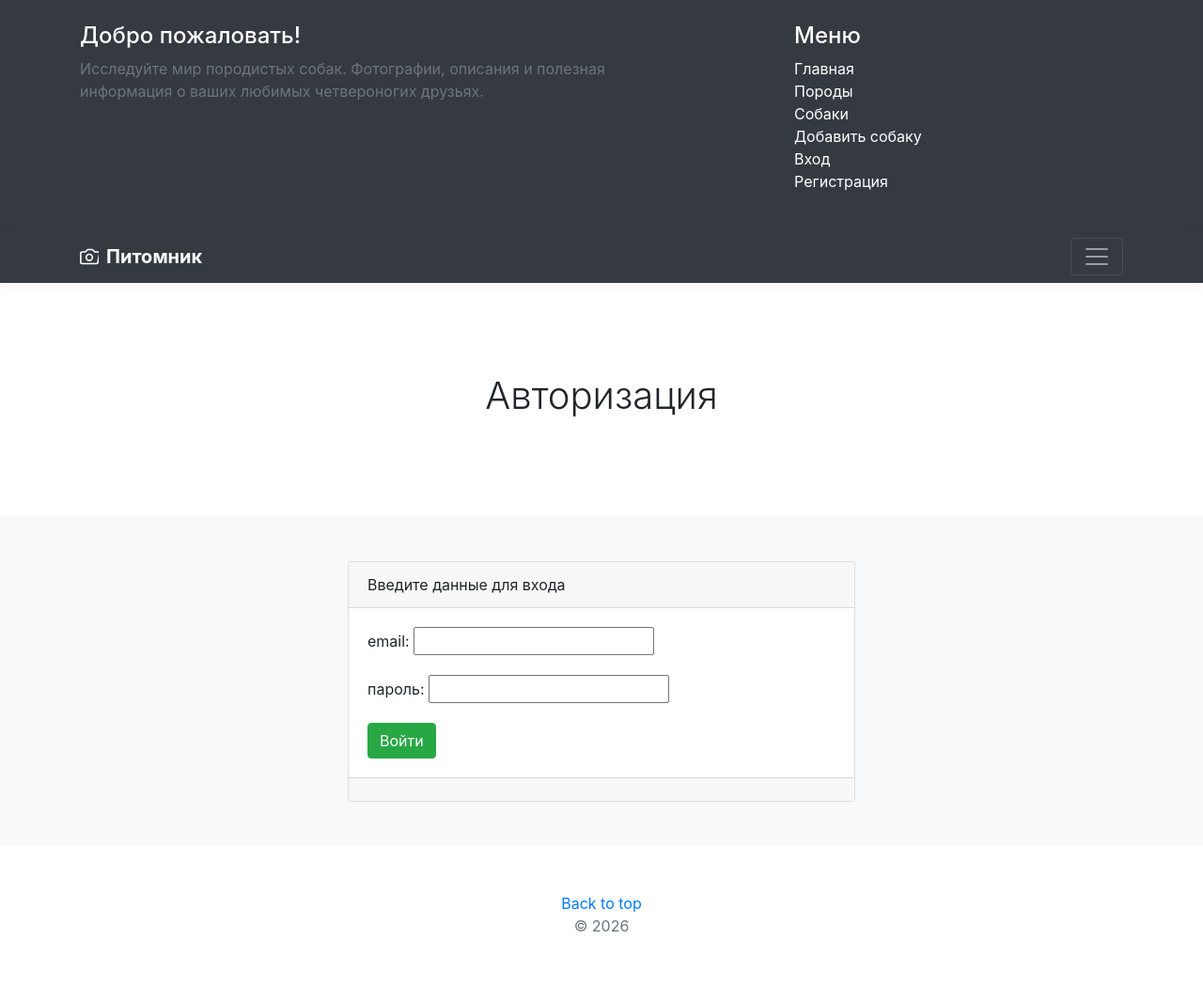
After one commit to Yura123410/frameworkDZCBV, a Django app: page /users/ in a window 1280 px wide, after a click that opens the changed part. The commit adds this page. Shown: the whole page at 94% size. Run offline with Django 5.2, Linux system fonts and the light colour scheme; some libraries are stand-ins or nearby versions.

Commit message:
- Добавлен функционал авторизации пользователя - Сделаны миграции

```diff
--- a/dogs/templates/dogs/base.html
+++ b/dogs/templates/dogs/base.html
@@ -27,7 +27,12 @@
                         <li><a href="{% url 'dogs:breeds' %}" class="text-white">Породы</a></li>
                         <li><a href="{% url 'dogs:dogs_list' %}" class="text-white">Собаки</a></li>
                         <li><a href="{% url 'dogs:dog_create' %}" class="text-white">Добавить собаку</a></li>
-                        <li><a href="{% url 'users:user_register' %}" class="text-white">Регистрация</a></li>
+                        {% if user.is_authenticated %}
+                            <li><a href="{% url 'users:user_register' %}" class="text-white">Профиль</a></li>
+                        {% else %}
+                            <li><a href="{% url 'users:user_login' %}" class="text-white">Вход</a></li>
+                            <li><a href="{% url 'users:user_register' %}" class="text-white">Регистрация</a></li>
+                        {% endif %}
                     </ul>
                 </div>
             </div>
--- a/users/forms.py
+++ b/users/forms.py
@@ -16,3 +16,8 @@ class UserRegisterForm(forms.ModelForm):
         if cd['password'] != cd['password']:
             raise forms.ValidationError('Ошибка! Пароли не совпадают!')
         return cd['password2']
+
+
+class UserLoginForm(forms.Form):
+    email = forms.EmailField(label='email')
+    password = forms.CharField(label='пароль', widget=forms.PasswordInput)
--- /dev/null
+++ b/users/templates/users/user_login.html
@@ -0,0 +1,21 @@
+{% extends 'dogs/base.html' %}
+{% block content %}
+
+<div class="row">
+    <div class="col-3"></div>
+    <div class="col-6">
+        <div class="card">
+            <div class="card-header">Введите данные для входа</div>
+            <div class="card-body">
+                <form method="post" enctype="multipart/form-data">
+                    {% csrf_token %}
+                    {{ form.as_p }}
+                    <button type="submit" class="btn btn-success">Войти</button>
+                </form>
+            </div>
+            <div class="card-footer"></div>
+        </div>
+    </div>
+</div>
+
+{% endblock %}
--- a/users/urls.py
+++ b/users/urls.py
@@ -1,10 +1,11 @@
 from django.urls import path
 
 from users.apps import UsersConfig
-from users.views import user_register_view
+from users.views import user_register_view, user_login_view
 
 app_name = UsersConfig.name
 
 urlpatterns = [
+    path('', user_login_view, name='user_login'),
     path('register/', user_register_view, name='user_register'),
 ]
--- a/users/views.py
+++ b/users/views.py
@@ -1,16 +1,18 @@
 from django.shortcuts import render
 from django.urls.base import reverse
-from django.http import HttpResponseRedirect
+from django.http import HttpResponseRedirect ,HttpResponse
+from django.contrib.auth import authenticate, login, logout
 
-from users.forms import UserRegisterForm
+from users.forms import UserRegisterForm, UserLoginForm
+
 
 def user_register_view(request):
     if request.method == 'POST':
         form = UserRegisterForm(request.POST)
         if form.is_valid():
             new_user = form.save()
-            print(new_user)
-            print(form.cleaned_data['password'])
+            # print(new_user)
+            # print(form.cleaned_data['password'])
             new_user.set_password(form.cleaned_data['password'])
             new_user.save()
             return HttpResponseRedirect(reverse('dogs:index'))
@@ -19,3 +21,22 @@ def user_register_view(request):
         'form': UserRegisterForm
     }
     return render(request, 'users/user_register.html', context=context)
+
+
+def user_login_view(request):
+    if request.method == 'POST':
+        form = UserLoginForm(request.POST)
+        if form.is_valid():
+            cd = form.cleaned_data
+            user = authenticate(email=cd['email'], password=cd['password'])
+            if user is not None:
+                if user.is_active:
+                    login(request, user)
+                    return  HttpResponseRedirect(reverse('dogs:index'))
+                else:
+                    return HttpResponse('Аккаунт неактивен')
+    context = {
+        'title': 'Авторизация',
+        'form': UserLoginForm
+    }
+    return render(request, 'users/user_login.html', context=context)
```
Also changed, not shown: dogs/migrations/0001_initial.py (deleted), dogs/migrations/0002_dog.py (deleted).
